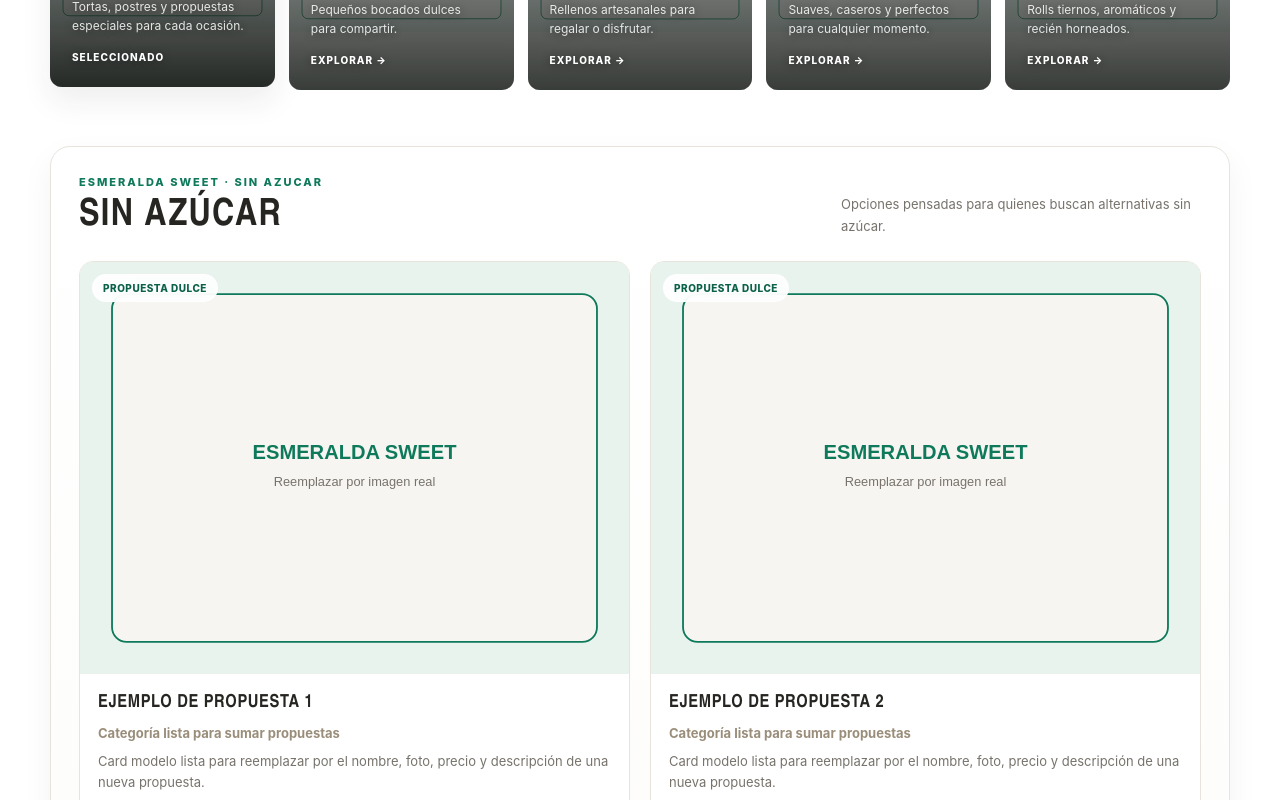
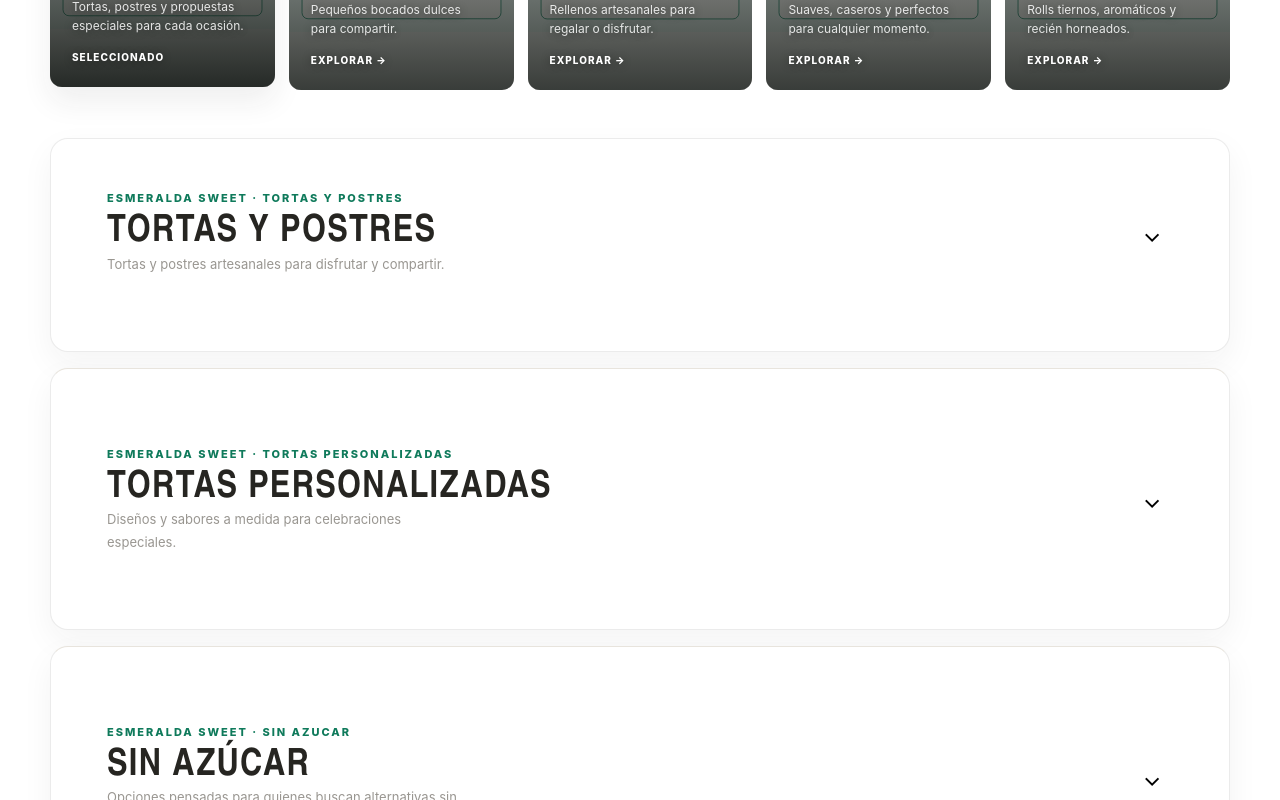
Before and after one commit to RancesFernandez/esmeralda-sweet-redesign-v8-fixed, a React (Vite) app: page /menu-dulce in a window 1280 px wide. Shown: the part 800-1600 px from the top of the page. Built offline with nearby package versions, Linux system fonts and the light colour scheme.

Commit message:
desplegabes menu dulce

```diff
--- a/src/index.css
+++ b/src/index.css
@@ -2240,3 +2240,118 @@ body { overflow-x: hidden; }
   font-size: 12px;
   line-height: 1.55;
 }
+
+/* =========================================
+   ACORDEÓN - MENÚ DULCE
+   ========================================= */
+
+.dulce-sections {
+  display: flex;
+  flex-direction: column;
+  gap: 1rem;
+  margin-top: 3rem;
+}
+
+.dulce-section {
+  border: 1px solid rgba(0, 0, 0, 0.08);
+  border-radius: 18px;
+  background: #fff;
+  overflow: hidden;
+}
+
+/* Título clickeable */
+
+.dulce-section__heading {
+  width: 100%;
+  border: none;
+  background: transparent;
+  padding: 1.5rem 1.75rem;
+  display: flex;
+  align-items: center;
+  justify-content: space-between;
+  gap: 1.5rem;
+  text-align: left;
+  cursor: pointer;
+  transition: background 0.2s ease;
+}
+
+.dulce-section__heading:hover {
+  background: rgba(0, 0, 0, 0.025);
+}
+
+.dulce-section__heading:focus-visible {
+  outline: 2px solid currentColor;
+  outline-offset: -2px;
+}
+
+.dulce-section__heading h2 {
+  margin: 0.25rem 0 0;
+}
+
+/* Descripción */
+
+.dulce-section__description {
+  margin: 0.75rem 0 0;
+  opacity: 0.75;
+}
+
+/* Flecha */
+
+.dulce-section__arrow {
+  flex-shrink: 0;
+  width: 42px;
+  height: 42px;
+  border-radius: 50%;
+  display: flex;
+  align-items: center;
+  justify-content: center;
+  font-size: 1.5rem;
+  transition: transform 0.2s ease, background 0.2s ease;
+}
+
+.dulce-section__heading:hover .dulce-section__arrow {
+  background: rgba(0, 0, 0, 0.06);
+}
+
+/* Contenido desplegado */
+
+.dulce-section__content {
+  padding: 0 1.75rem 1.75rem;
+}
+
+/* Cards */
+
+.dulce-section__grid {
+  display: grid;
+  grid-template-columns: repeat(3, minmax(0, 1fr));
+  gap: 1.5rem;
+}
+
+/* =========================================
+   RESPONSIVE
+   ========================================= */
+
+@media (max-width: 900px) {
+  .dulce-section__grid {
+    grid-template-columns: repeat(2, minmax(0, 1fr));
+  }
+}
+
+@media (max-width: 600px) {
+  .dulce-section__heading {
+    padding: 1.25rem;
+  }
+
+  .dulce-section__content {
+    padding: 0 1.25rem 1.25rem;
+  }
+
+  .dulce-section__grid {
+    grid-template-columns: 1fr;
+  }
+
+  .dulce-section__arrow {
+    width: 36px;
+    height: 36px;
+  }
+}
--- a/src/pages/MenuPage.jsx
+++ b/src/pages/MenuPage.jsx
@@ -6,11 +6,7 @@ import { getCategoria, getOpcion } from '../data/menuCategorias';
 import { imagenes } from '../data/imagenes';
 
 const dulceTortaSecciones = [
-  {
-    id: 'sin-azucar',
-    titulo: 'Sin azúcar',
-    descripcion: 'Opciones pensadas para quienes buscan alternativas sin azúcar.',
-  },
+
   {
     id: 'tortas-y-postres',
     titulo: 'Tortas y postres',
@@ -21,22 +17,71 @@ const dulceTortaSecciones = [
     titulo: 'Tortas personalizadas',
     descripcion: 'Diseños y sabores a medida para celebraciones especiales.',
   },
+  {
+    id: 'sin-azucar',
+    titulo: 'Sin azúcar',
+    descripcion: 'Opciones pensadas para quienes buscan alternativas sin azúcar.',
+  },
 ];
 
 function DulceTortasSections() {
+  const [openSection, setOpenSection] = React.useState(null);
+
+  const toggleSection = (sectionId) => {
+    setOpenSection((current) =>
+      current === sectionId ? null : sectionId
+    );
+  };
+
   return (
-    <div className="dulce-sections" aria-label="Secciones de postres y tortas">
-      {dulceTortaSecciones.map((seccion) => (
-        <section className="dulce-section" key={seccion.id}>
-          <div className="dulce-section__heading">
+    <div
+      className="dulce-sections"
+      aria-label="Secciones de postres y tortas"
+    >
+      {dulceTortaSecciones.map((seccion) => {
+        const isOpen = openSection === seccion.id;
+
+        return (
+          <section
+            className={`dulce-section ${isOpen ? 'is-open' : ''}`}
+            key={seccion.id}
+          >
+            <button
+              type="button"
+              className="dulce-section__heading"
+              onClick={() => toggleSection(seccion.id)}
+              aria-expanded={isOpen}
+              aria-controls={`dulce-section-${seccion.id}`}
+            >
               <div>
-              <p className="section-kicker">Esmeralda Sweet · {seccion.id.replaceAll('-', ' ')}</p>
+                <p className="section-kicker">
+                  Esmeralda Sweet · {seccion.id.replaceAll('-', ' ')}
+                </p>
+
                 <h2>{seccion.titulo}</h2>
-            </div>
-            <p>{seccion.descripcion}</p>
+
+                <p className="dulce-section__description">
+                  {seccion.descripcion}
+                </p>
               </div>
 
-          <div className="dulce-section__grid" aria-label={`Ejemplos de ${seccion.titulo}`}>
+              <span
+                className="dulce-section__arrow"
+                aria-hidden="true"
+              >
+                {isOpen ? '⌃' : '⌄'}
+              </span>
+            </button>
+
+            {isOpen && (
+              <div
+                id={`dulce-section-${seccion.id}`}
+                className="dulce-section__content"
+              >
+                <div
+                  className="dulce-section__grid"
+                  aria-label={`Ejemplos de ${seccion.titulo}`}
+                >
                   {[1, 2, 3].map((numero) => (
                     <ProductoCard
                       key={`${seccion.id}-${numero}`}
@@ -46,16 +91,21 @@ function DulceTortasSections() {
                         subcategoria: 'tortas',
                         subsubcategoria: seccion.id,
                         nombre: `Ejemplo de propuesta ${numero}`,
-                  descripcion: 'Card modelo lista para reemplazar por el nombre, foto, precio y descripción de una nueva propuesta.',
-                  imagen: imagenes.productos.tortaEsmeraldaPremium,
+                        descripcion:
+                          'Card modelo lista para reemplazar por el nombre, foto, precio y descripción de una nueva propuesta.',
+                        imagen:
+                          imagenes.productos.tortaEsmeraldaPremium,
                         esPlaceholder: true,
                       }}
                       categoria={seccion.titulo}
                     />
                   ))}
                 </div>
+              </div>
+            )}
           </section>
-      ))}
+        );
+      })}
     </div>
   );
 }
```
Lines whose indentation alone changed are shown as unchanged.
